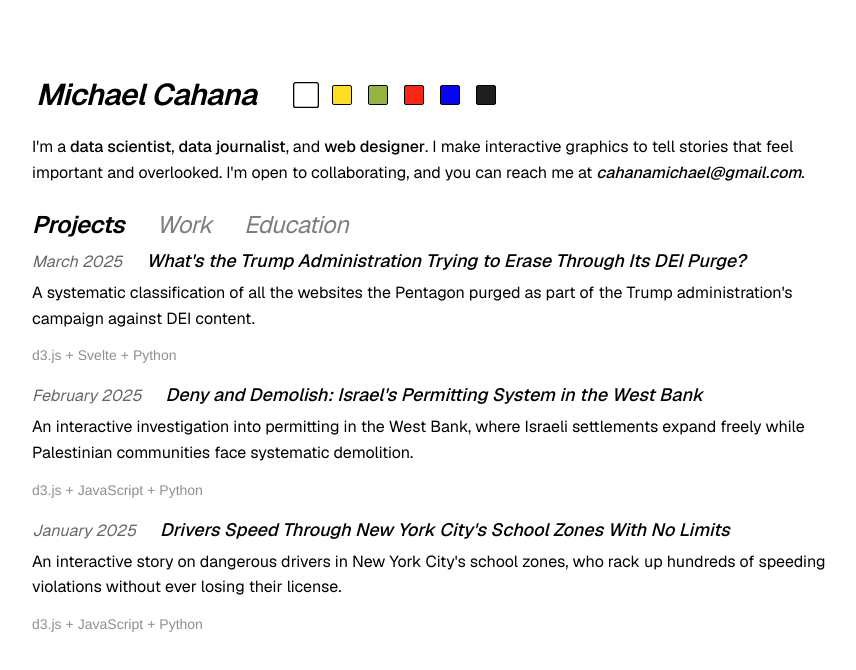
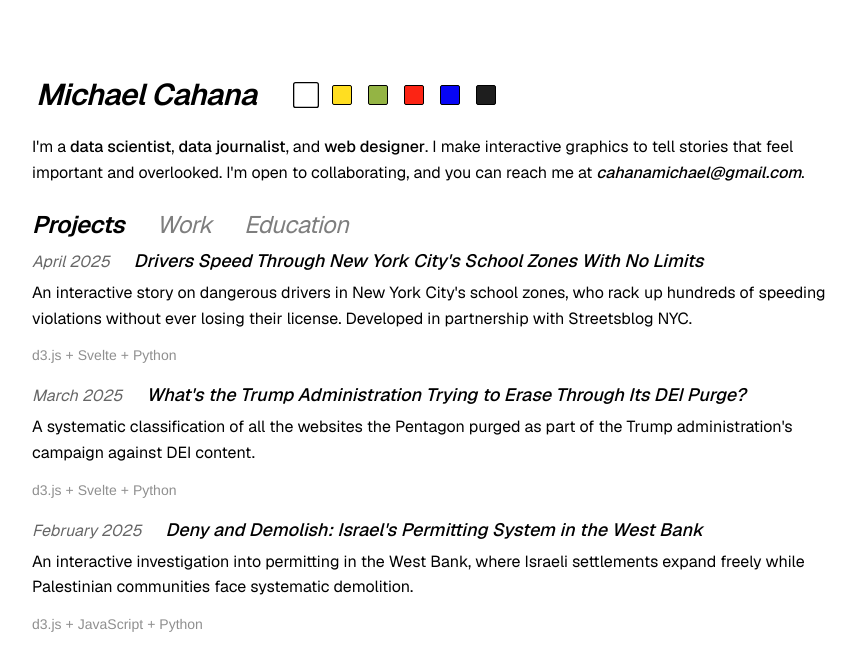
Before and after one commit to m-cahana/portfolio, a Next.js app: page / in a window 1280 px wide. Shown: the top 670 px of the page, without its empty margins (208-1064 px from the left). Built offline with nearby package versions, Linux system fonts and the light colour scheme.

Commit message:
update nyc

```diff
--- a/app/components/Projects.js
+++ b/app/components/Projects.js
@@ -18,6 +18,16 @@ export default function Projects({
   const projects = [
     {
       title:
+        "Drivers Speed Through New York City's School Zones With No Limits",
+      description:
+        "An interactive story on dangerous drivers in New York City's school zones, who rack up hundreds of speeding violations without ever losing their license. Developed in partnership with Streetsblog NYC.",
+      path: "/nyc-camera-violations",
+      date: "April 2025",
+      skills: ["d3.js", "Svelte", "Python"],
+      image: "/nyc_camera_violations_updated.jpeg",
+    },
+    {
+      title:
         "What's the Trump Administration Trying to Erase Through Its DEI Purge?",
       description:
         "A systematic classification of all the websites the Pentagon purged as part of the Trump administration's campaign against DEI content.",
@@ -34,16 +44,6 @@ export default function Projects({
       date: "February 2025",
       skills: ["d3.js", "JavaScript", "Python"],
       image: "/west_bank_demolitions.jpeg",
-    },
-    {
-      title:
-        "Drivers Speed Through New York City's School Zones With No Limits",
-      description:
-        "An interactive story on dangerous drivers in New York City's school zones, who rack up hundreds of speeding violations without ever losing their license.",
-      path: "/nyc-camera-violations",
-      date: "January 2025",
-      skills: ["d3.js", "JavaScript", "Python"],
-      image: "/nyc_camera_violations.jpeg",
     },
   ];
   return (
--- a/app/nyc-camera-violations/page.js
+++ b/app/nyc-camera-violations/page.js
@@ -1,7 +1,7 @@
 export default function NYCViolations() {
   return (
     <iframe
-      src="https://m-cahana.github.io/nyc_camera_violations/"
+      src="https://m-cahana.github.io/nyc_camera_violations_streetsblog/"
       style={{
         width: "100vw",
         height: "100vh",
```
Also changed, not shown: public/nyc_camera_violations_updated.jpeg (added).
